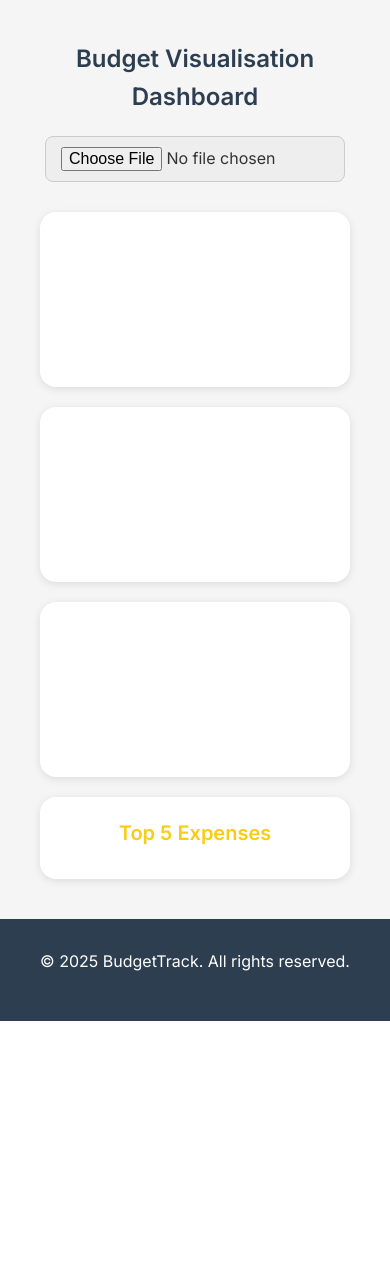
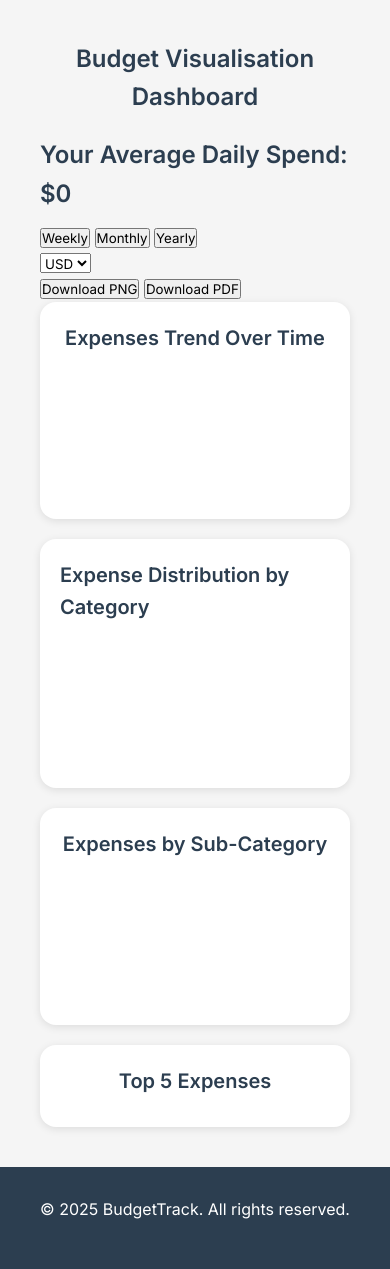
Before and after one commit to phoever23/CITS5505_Group4, a Flask app: page /dashboard in a window 390 px wide. Shown: the part 166-1435 px from the top of the page. Before the commit the page ends 1187 px from the top, so only its background shows below. Run offline with Flask 3, Linux system fonts and the light colour scheme; data that the repository does not hold is empty; some libraries are stand-ins or nearby versions.

Commit message:
Manually adding Gayathri's work for visualization dashboard

```diff
--- a/app.py
+++ b/app.py
@@ -1,15 +1,15 @@
-from flask import Flask, render_template, url_for, request
+from flask import Flask, render_template, url_for, request, jsonify
 from config import Config
-from flask_sqlalchemy import SQLAlchemy
+from models import db, User, Expense
 from flask_migrate import Migrate
+import random
+from datetime import datetime
 
 app = Flask(__name__)
 app.config.from_object(Config)
 
-db = SQLAlchemy(app)
+db.init_app(app)
 migrate = Migrate(app, db)
-
-from models import User, Expense
 
 @app.route('/')
 def home():
@@ -27,5 +27,56 @@
 def share_page():
     return render_template('share.html')
 
+# 2. API Route - fetch expense data as JSON
+@app.route('/api/expenses')
+def api_expenses():
+    expenses = Expense.query.all()
+    result = []
+    for exp in expenses:
+        result.append({
+            'date': exp.date.strftime('%Y-%m-%d'),
+            'category': exp.category,
+            'subCategory': exp.sub_category,
+            'amount': exp.amount,
+            'currency': exp.currency
+        })
+    return jsonify(result)
+
+
+# Optional: Simple route to seed dummy data directly from browser
+@app.route('/seed')
+def seed_data():
+    user = User.query.filter_by(username='demo_user').first()
+    if not user:
+        user = User(username='demo_user', password_hash='dummyhash')
+        db.session.add(user)
+        db.session.commit()
+
+    categories = {
+        "Housing": ["rent", "mortgage"],
+        "Food": ["grocery", "restaurants"],
+        "Shopping": ["clothes", "electronics"],
+        "Education": ["tuition", "printing"],
+        "Others": ["gifts", "transport", "maintenance"]
+    }
+
+    currencies = ["AUD", "GBP", "USD", "CAD", "EUR"]
+
+    for _ in range(50):
+        cat = random.choice(list(categories.keys()))
+        sub = random.choice(categories[cat])
+        exp = Expense(
+            date=datetime.strptime(f"2024-{random.randint(1, 12):02d}-{random.randint(1, 28):02d}", '%Y-%m-%d'),
+            category=cat,
+            sub_category=sub,
+            amount=round(random.uniform(10, 500), 2),
+            currency=random.choice(currencies),
+            author=user
+        )
+        db.session.add(exp)
+
+    db.session.commit()
+    return 'Dummy data inserted! Go to /dashboard now.'
+
 if __name__ == '__main__':
     app.run(debug=True)
--- a/models.py
+++ b/models.py
@@ -1,5 +1,7 @@
-from app import db
 from datetime import datetime
+from flask_sqlalchemy import SQLAlchemy
+
+db = SQLAlchemy()
 
 class User(db.Model):
     id = db.Column(db.Integer, primary_key=True)
--- a/static/js/dashboard.js
+++ b/static/js/dashboard.js
@@ -1,67 +1,132 @@
-document.getElementById("csvFile").addEventListener("change", function (e) {
-  const file = e.target.files[0];
-  if (!file) return;
+// ✅ Final version of dashboard.js with locked categories, subcategories, and currencies
 
-  const reader = new FileReader();
-  reader.onload = function (event) {
-    const text = event.target.result;
-    const data = parseCSV(text);
-    drawCharts(data);
-  };
-  reader.readAsText(file);
+let originalData = [];
+let currentFilter = "monthly";
+let currentCurrency = "USD";
+const budgetTarget = 2000;
+
+const allowedCategories = {
+  Housing: ["rent", "mortgage"],
+  Food: ["grocery", "restaurants"],
+  Shopping: ["clothes", "electronics"],
+  Education: ["tuition", "printing"],
+  Others: ["gifts", "transport", "maintenance"],
+};
+
+const allowedCurrencies = ["AUD", "GBP", "USD", "CAD", "EUR"];
+
+// Events
+
+document.querySelectorAll(".filter-btn").forEach((btn) => {
+  btn.addEventListener("click", function () {
+    currentFilter = this.dataset.filter;
+    drawCharts(originalData);
+  });
 });
 
-function parseCSV(csvText) {
-  const lines = csvText.trim().split("\n");
-  const headers = lines[0].split(",");
-  return lines.slice(1).map((line) => {
-    const values = line.split(",");
-    return {
-      date: values[0],
-      category: values[1],
-      subCategory: values[2],
-      amount: parseFloat(values[3]),
-      currency: values[4],
-    };
+document
+  .getElementById("currencySelector")
+  .addEventListener("change", function () {
+    currentCurrency = this.value;
+    drawCharts(originalData);
   });
-}
+
+document.getElementById("exportPNG").addEventListener("click", function () {
+  exportCharts("png");
+});
+
+document.getElementById("exportPDF").addEventListener("click", function () {
+  exportCharts("pdf");
+});
+
+// Charts
 
 function drawCharts(data) {
-  const byMonth = {};
-  const byCategory = {};
-  const bySubCategory = {};
-  const sortedExpenses = [...data].sort((a, b) => b.amount - a.amount);
+  if (!data.length) return;
+
+  const rates = { USD: 1, EUR: 0.9, INR: 83, AUD: 1.5, GBP: 0.8, CAD: 1.3 };
+  const convert = (amt, cur) => (amt / rates[cur]) * rates[currentCurrency];
+
+  const byPeriod = {},
+    byCategory = {},
+    bySubCategory = {};
+  let totalExpense = 0,
+    days = new Set();
+  const sortedExpenses = data.sort((a, b) => b.amount - a.amount);
 
   data.forEach((entry) => {
-    const month = entry.date.slice(0, 7);
-    byMonth[month] = (byMonth[month] || 0) + entry.amount;
-    byCategory[entry.category] =
-      (byCategory[entry.category] || 0) + entry.amount;
+    let period;
+    if (currentFilter === "weekly") period = entry.date.slice(0, 7) + "-W";
+    else if (currentFilter === "monthly") period = entry.date.slice(0, 7);
+    else period = entry.date.slice(0, 4);
+
+    const amt = convert(entry.amount, entry.currency);
+    days.add(entry.date);
+
+    byPeriod[period] = (byPeriod[period] || 0) + amt;
+    byCategory[entry.category] = (byCategory[entry.category] || 0) + amt;
     bySubCategory[entry.subCategory] =
-      (bySubCategory[entry.subCategory] || 0) + entry.amount;
+      (bySubCategory[entry.subCategory] || 0) + amt;
+    totalExpense += amt;
   });
 
+  document.getElementById("dailySpend").innerText = `${currentCurrency} ${(
+    totalExpense / days.size
+  ).toFixed(2)}`;
+
+  const periods = Object.keys(byPeriod).sort();
+  const expenses = periods.map((p) => byPeriod[p]);
+
+  // Prediction
+  const last3 = expenses.slice(-3);
+  const avgLast3 = last3.reduce((a, b) => a + b, 0) / last3.length;
+  const futurePeriods = predictNextPeriods(periods[periods.length - 1], 3);
+  const futureData = Array(3).fill(avgLast3);
+
+  destroyChart("lineChart");
+  destroyChart("pieChart");
+  destroyChart("barChart");
+
+  // Line Chart
   new Chart(document.getElementById("lineChart"), {
     type: "line",
     data: {
-      labels: Object.keys(byMonth),
+      labels: [...periods, ...futurePeriods],
       datasets: [
         {
-          label: "Monthly Expenses",
-          data: Object.values(byMonth),
+          label: `Expenses (${currentCurrency})`,
+          data: expenses,
           borderColor: "orange",
           backgroundColor: "rgba(255,165,0,0.2)",
           tension: 0.3,
           fill: true,
         },
+        {
+          label: "Predicted Expenses",
+          data: [...Array(periods.length).fill(null), ...futureData],
+          borderColor: "red",
+          borderDash: [5, 5],
+          fill: false,
+          tension: 0.3,
+        },
+        {
+          label: "Budget Target",
+          data: Array(periods.length + 3).fill(budgetTarget),
+          borderColor: "green",
+          borderDash: [10, 5],
+          fill: false,
+        },
       ],
     },
   });
 
+  // Pie Chart
   new Chart(document.getElementById("pieChart"), {
     type: "pie",
     data: {
-      labels: Object.keys(byCategory),
+      labels: Object.keys(byCategory).map(
+        (cat) => categoryIcon(cat) + " " + cat
+      ),
       datasets: [
         {
           data: Object.values(byCategory),
@@ -75,15 +140,24 @@
         },
       ],
     },
+    options: {
+      onClick: (e, elements) => {
+        if (elements.length > 0) {
+          const i = elements[0].index;
+          alert(`You clicked on ${Object.keys(byCategory)[i]}`);
+        }
+      },
+    },
   });
 
+  // Bar Chart
   new Chart(document.getElementById("barChart"), {
     type: "bar",
     data: {
       labels: Object.keys(bySubCategory),
       datasets: [
         {
-          label: "Expenses by Sub-Category",
+          label: `Expenses (${currentCurrency})`,
           data: Object.values(bySubCategory),
           backgroundColor: "#38bdf8",
         },
@@ -91,11 +165,70 @@
     },
   });
 
+  // Top 5
   const list = document.getElementById("topExpenses");
   list.innerHTML = "";
   sortedExpenses.slice(0, 5).forEach((exp) => {
+    const amt = convert(exp.amount, exp.currency).toFixed(2);
     const li = document.createElement("li");
-    li.textContent = `${exp.category} > ${exp.subCategory}: $${exp.amount}`;
+    li.textContent = `${categoryIcon(exp.category)} ${exp.category} > ${
+      exp.subCategory
+    }: ${currentCurrency} ${amt}`;
     list.appendChild(li);
   });
 }
+
+function destroyChart(id) {
+  const chart = Chart.getChart(id);
+  if (chart) chart.destroy();
+}
+
+function predictNextPeriods(last, count) {
+  let [y, m] = last.split("-").map(Number);
+  const result = [];
+  for (let i = 0; i < count; i++) {
+    m += 1;
+    if (m > 12) {
+      m = 1;
+      y += 1;
+    }
+    result.push(`${y}-${m.toString().padStart(2, "0")}`);
+  }
+  return result;
+}
+
+function categoryIcon(cat) {
+  const icons = {
+    Housing: "🏠",
+    Food: "🍔",
+    Shopping: "🛒",
+    Education: "🎓",
+    Others: "📦",
+  };
+  return icons[cat] || "💰";
+}
+
+// Export
+
+function exportCharts(format) {
+  const charts = ["lineChart", "pieChart", "barChart"].map((id) =>
+    document.getElementById(id)
+  );
+  if (format === "png") {
+    charts.forEach((canvas, i) => {
+      const link = document.createElement("a");
+      link.download = `chart${i + 1}.png`;
+      link.href = canvas.toDataURL();
+      link.click();
+    });
+  } else if (format === "pdf") {
+    const { jsPDF } = window.jspdf;
+    const pdf = new jsPDF();
+    charts.forEach((canvas, i) => {
+      const imgData = canvas.toDataURL("image/png");
+      if (i > 0) pdf.addPage();
+      pdf.addImage(imgData, "PNG", 15, 40, 180, 100);
+    });
+    pdf.save("dashboard.pdf");
+  }
+}
--- a/templates/dashboard.html
+++ b/templates/dashboard.html
@@ -8,30 +8,76 @@
 
 {% block head %}
 <script src="https://cdn.jsdelivr.net/npm/chart.js"></script>
+<script src="https://cdnjs.cloudflare.com/ajax/libs/jspdf/2.5.1/jspdf.umd.min.js"></script>
 {% endblock %}
 
 {% block body_class %}dashboard-page{% endblock %}
 
 {% block content %}
-<div class="dashboard-content-wrapper">
+<div class="dashboard-content-wrapper py-6">
   <div class="container">
-    <h1>Budget Visualisation Dashboard</h1>
-    <input type="file" id="csvFile" accept=".csv" />
 
-    <div class="dashboard">
-      <div class="card">
+    <h1 class="text-2xl font-bold mb-4">Budget Visualisation Dashboard</h1>
+
+    <!-- Average Daily Spend -->
+    <div class="mb-4 p-3 bg-yellow-100 rounded">
+      <h2 class="font-semibold">Your Average Daily Spend: <span id="dailySpend">$0</span></h2>
+    </div>
+
+    <!-- Top Controls -->
+    <div class="flex flex-wrap items-center gap-4 mb-6">
+      <!-- Removed CSV File Input -->
+
+      <!-- Date Filter Buttons -->
+      <div class="flex gap-2">
+        <button class="filter-btn bg-blue-500 text-white px-3 py-1 rounded" data-filter="weekly">Weekly</button>
+        <button class="filter-btn bg-blue-500 text-white px-3 py-1 rounded" data-filter="monthly">Monthly</button>
+        <button class="filter-btn bg-blue-500 text-white px-3 py-1 rounded" data-filter="yearly">Yearly</button>
+      </div>
+
+      <!-- Currency Selector -->
+      <select id="currencySelector" class="border p-2 rounded">
+        <option value="USD">USD</option>
+        <option value="EUR">EUR</option>
+        <option value="GBP">GBP</option>
+        <option value="AUD">AUD</option>
+        <option value="CAD">CAD</option>
+      </select>
+
+      <!-- Export Buttons -->
+      <div class="flex gap-2">
+        <button id="exportPNG" class="bg-green-500 text-white px-3 py-1 rounded">Download PNG</button>
+        <button id="exportPDF" class="bg-red-500 text-white px-3 py-1 rounded">Download PDF</button>
+      </div>
+    </div>
+
+    <!-- Dashboard -->
+    <div class="dashboard grid grid-cols-1 md:grid-cols-2 gap-6">
+
+      <!-- Trend Line -->
+      <div class="card p-4 bg-white rounded-lg shadow">
+        <h2 class="text-lg font-semibold mb-2">Expenses Trend Over Time</h2>
         <canvas id="lineChart"></canvas>
       </div>
-      <div class="card">
+
+      <!-- Pie Chart -->
+      <div class="card p-4 bg-white rounded-lg shadow">
+        <h2 class="text-lg font-semibold mb-2">Expense Distribution by Category</h2>
         <canvas id="pieChart"></canvas>
       </div>
-      <div class="card">
+
+      <!-- Bar Chart -->
+      <div class="card p-4 bg-white rounded-lg shadow">
+        <h2 class="text-lg font-semibold mb-2">Expenses by Sub-Category</h2>
         <canvas id="barChart"></canvas>
       </div>
-      <div class="card">
-        <h2 style="color: #facc15; font-size: 20px">Top 5 Expenses</h2>
-        <ul id="topExpenses"></ul>
+
+      <!-- Top 5 Expenses -->
+      <div class="card p-4 bg-white rounded-lg shadow col-span-1 md:col-span-2">
+        <h2 class="text-lg font-semibold mb-2 text-yellow-500">Top 5 Expenses</h2>
+        <ul id="topExpenses" class="list-disc pl-5 text-gray-700"></ul>
       </div>
+
     </div>
   </div>
 </div>
@@ -39,4 +85,12 @@
 
 {% block scripts %}
 <script src="{{ url_for('static', filename='js/dashboard.js') }}"></script>
-{% endblock %}
+<script>
+  // ✅ Auto-fetch data when page loads
+  fetch('/api/expenses')
+    .then(response => response.json())
+    .then(data => {
+      originalData = data;
+      drawCharts(originalData);
+    });
+</script>{% endblock %}
```
Also changed, not shown: seed.py (added, +49 -0 lines).
